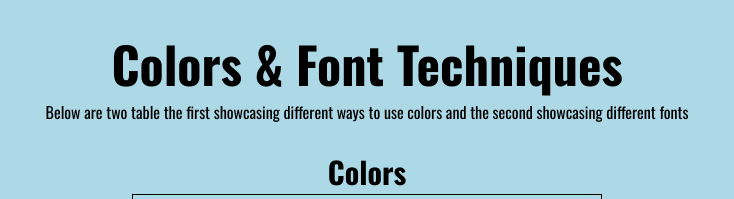
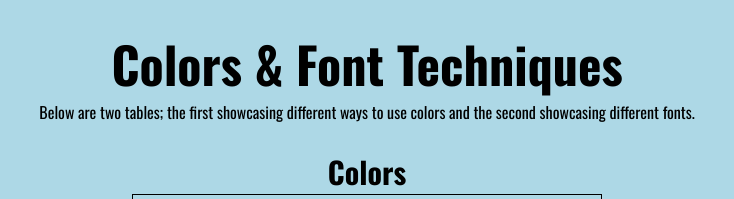
Before and after one commit to jellellsworth/tables-colors-techniques, a plain HTML site: page index.html in a window 1280 px wide. Shown: the top 199 px of the page, 273-1007 px from the left. Drawn offline with nearby package versions, Linux system fonts and the light colour scheme.

Commit message:
fix grammar index.html

```diff
--- a/index.html
+++ b/index.html
@@ -15,7 +15,7 @@
 <body>
     <header>
         <h1>Colors & Font Techniques</h1>
-        <p>Below are two table the first showcasing different ways to use colors and the second showcasing different fonts</p>
+        <p>Below are two tables; the first showcasing different ways to use colors and the second showcasing different fonts.</p>
     </header>
 
     <main>
```
